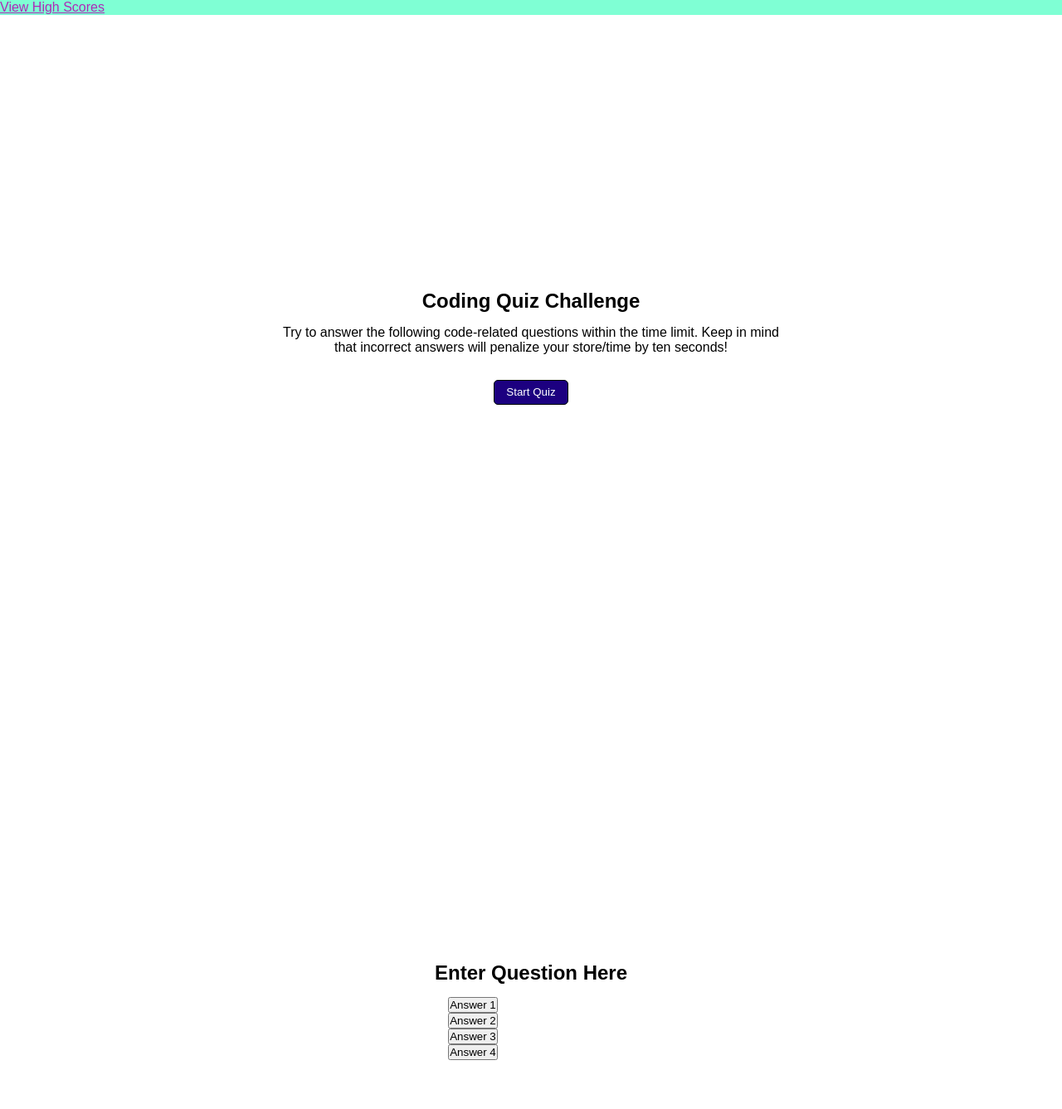
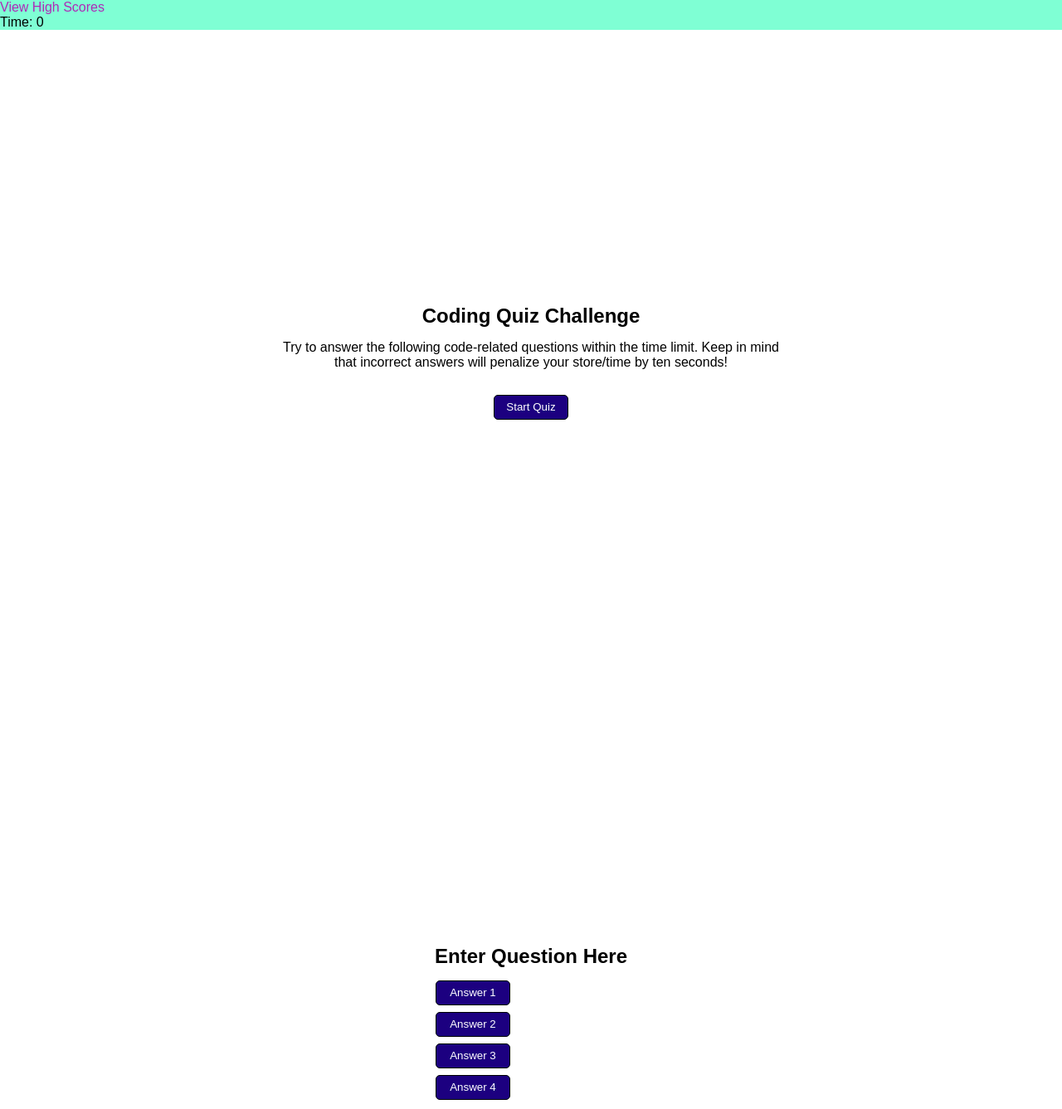
Before and after one commit to ceci-00/Questionary, a plain HTML site: page index.html in a window 1280 px wide. Shown: the top 1337 px of the page at 83% size. Drawn offline with Linux system fonts and the light colour scheme.

Commit message:
changed btns on answers from class to id. incorporated timer and feeback sections on page

```diff
--- a/index.html
+++ b/index.html
@@ -12,8 +12,8 @@
 <body>
     <main class="main">
         <header class="header">
-            <a href="#" class="high-scores">View High Scores</a>
-            <a href="#" class="timer"></a>
+            <div href="scores.html" class="high-scores">View High Scores</div>
+            <div class="time">Time: <span id="timer">0</span></div>
         </header>
 
         <section id = "home" class="home">
@@ -30,12 +30,14 @@
     <div class="quiz" id="quiz-container">
         <h2 id="question">Enter Question Here</h2>
         <div id="answer-btns" class="answer-btns">
-            <button class="btn">Answer 1</button>
-            <button class="btn">Answer 2</button>
-            <button class="btn">Answer 3</button>
-            <button class="btn">Answer 4</button>
+            <button id="btn">Answer 1</button>
+            <button id="btn">Answer 2</button>
+            <button id="btn">Answer 3</button>
+            <button id="btn">Answer 4</button>
         </div>
     </div>
+        <div id="feedback" class="feedback hide"></div>
+        </div>
     <script src="assets/js/script.js"></script>
 </body>
 
```
